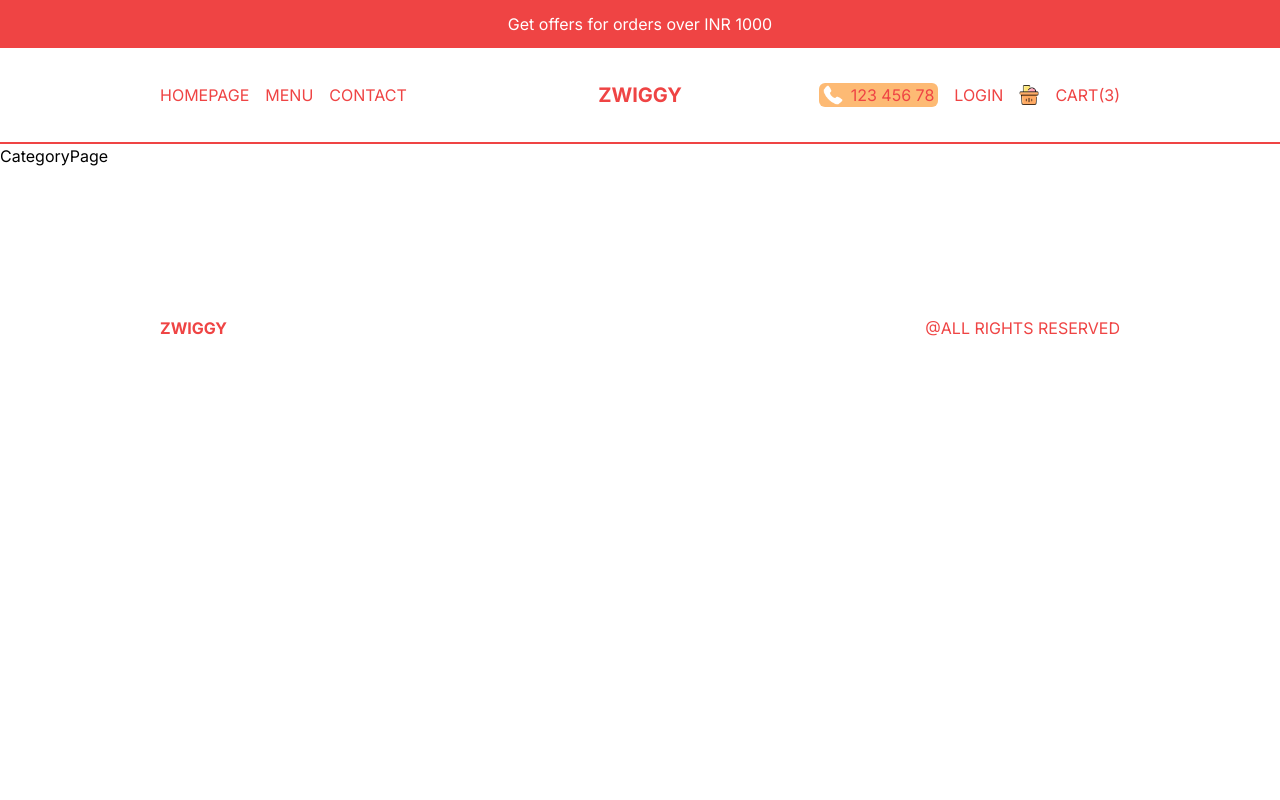
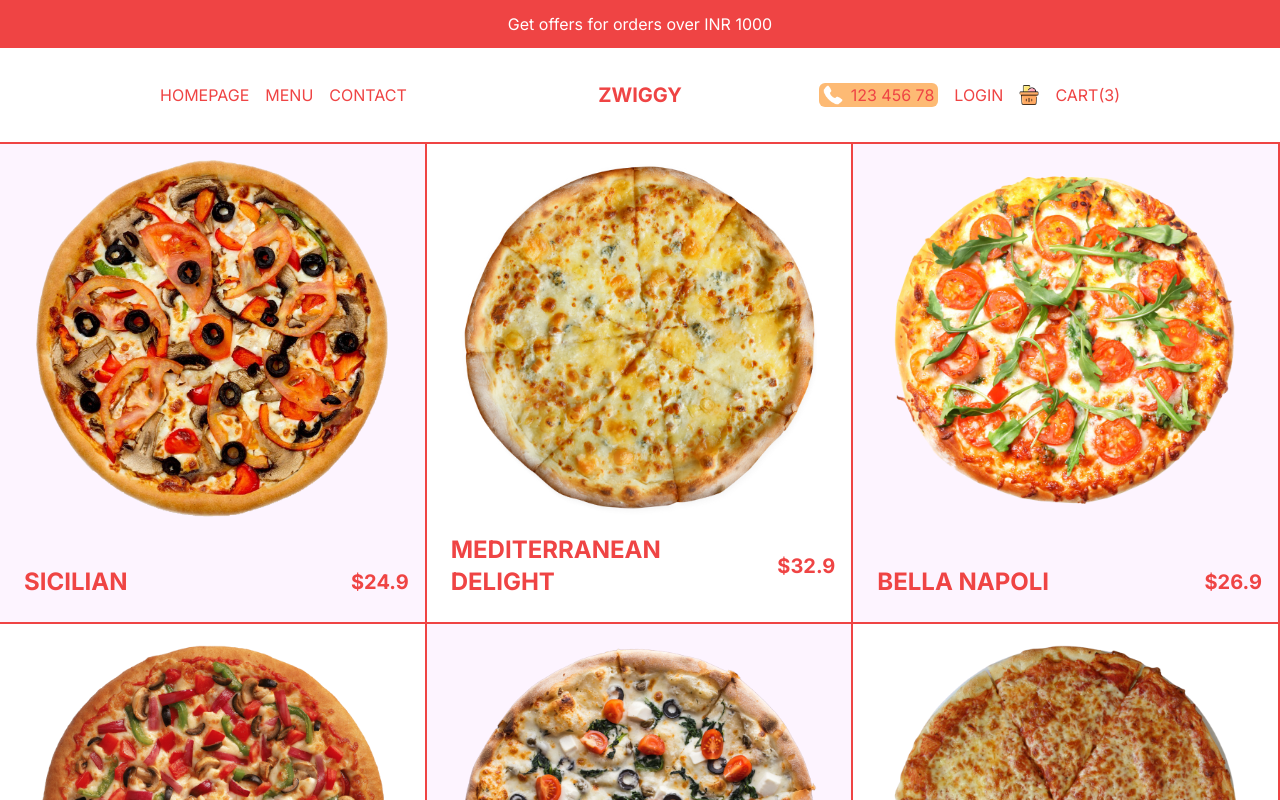
Before and after one commit to ArNGiH/Food-Ordering-Website, a Next.js app: page /menu/burgers in a window 1280 px wide. Shown: the top 800 px of the page. Built offline with nearby package versions, Linux system fonts and the light colour scheme.

Commit message:
Added category sample page

```diff
--- a/src/app/menu/[category]/page.tsx
+++ b/src/app/menu/[category]/page.tsx
@@ -1,9 +1,29 @@
-import React from 'react'
+import { pizzas } from "@/data";
+import Image from "next/image";
+import Link from "next/link";
+import React from "react";
 
-function CategoryPage() {
+const CategoryPage = () => {
   return (
-    <div>CategoryPage</div>
-  )
-}
+    <div className="flex flex-wrap text-red-500">
+      {pizzas.map((item) => (
+        <Link className="w-full h-[60vh] border-r-2 border-b-2 border-red-500 sm:w-1/2 lg:w-1/3 p-4 flex flex-col justify-between group odd:bg-fuchsia-50" href={`/product/${item.id}`} key={item.id}>
+          {/* IMAGE CONTAINER */}
+          {item.img && (
+            <div className="relative h-[80%]">
+              <Image src={item.img} alt="" fill className="object-contain"/>
+            </div>
+          )}
+          {/* TEXT CONTAINER */}
+          <div className="flex items-center justify-between font-bold">
+            <h1 className="text-2xl uppercase p-2">{item.title}</h1>
+            <h2 className="group-hover:hidden text-xl">${item.price}</h2>
+            <button className="hidden group-hover:block uppercase bg-red-500 text-white p-2 rounded-md">Add to Cart</button>
+          </div>
+        </Link>
+      ))}
+    </div>
+  );
+};
 
-export default CategoryPage
+export default CategoryPage;
```
